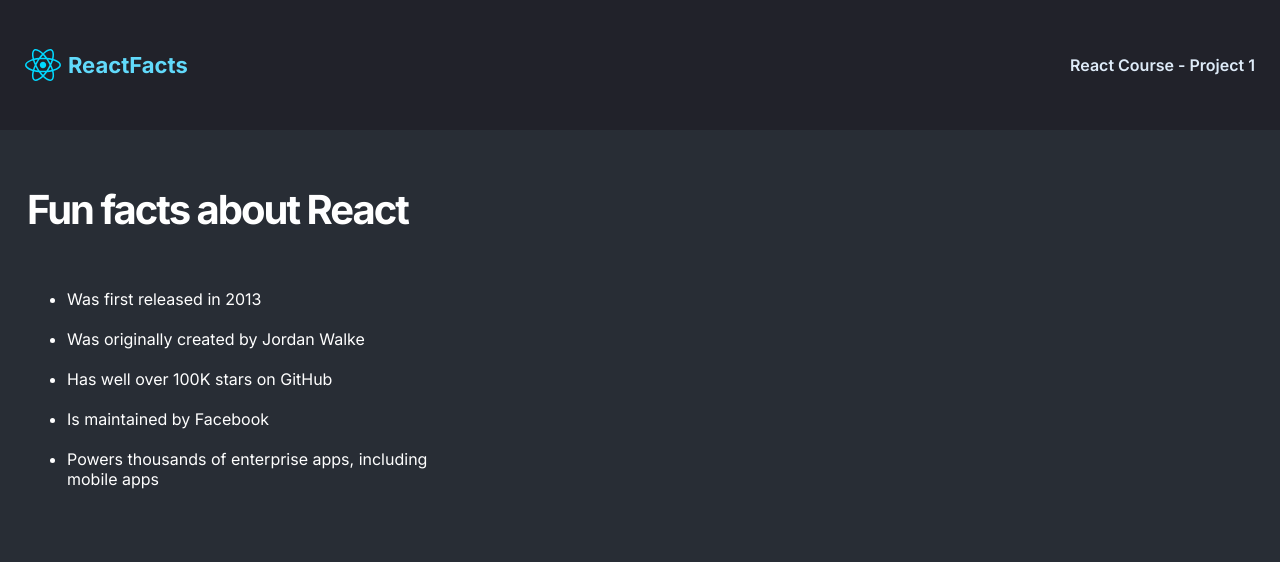
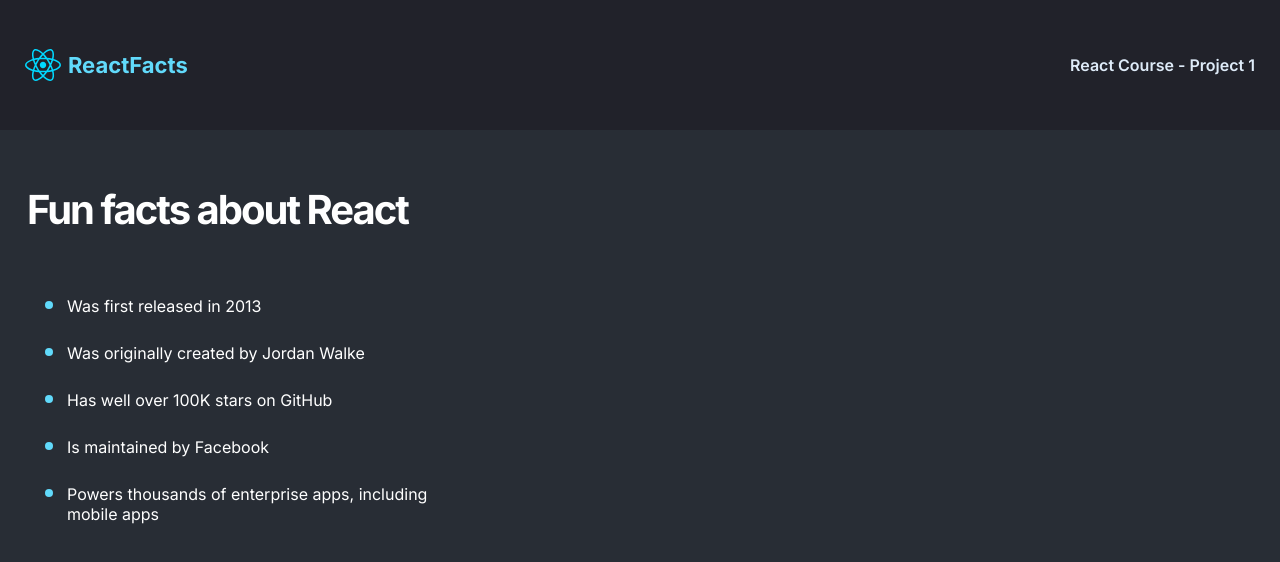
Before and after one commit to crisxchan/react-facts, a React (Vite) app: page / in a window 1280 px wide. Shown: the top 562 px of the page. Built offline with nearby package versions, Linux system fonts and the light colour scheme.

Commit message:
Change color of li bullet using ::marker pseudoclass

```diff
--- a/style.css
+++ b/style.css
@@ -51,3 +51,8 @@ li {
     color: #FFFFFF;
     padding-block: 10px;
 }
+
+li::marker {
+    color: #61DAFB;
+    font-size: 1.5rem;
+}
```
